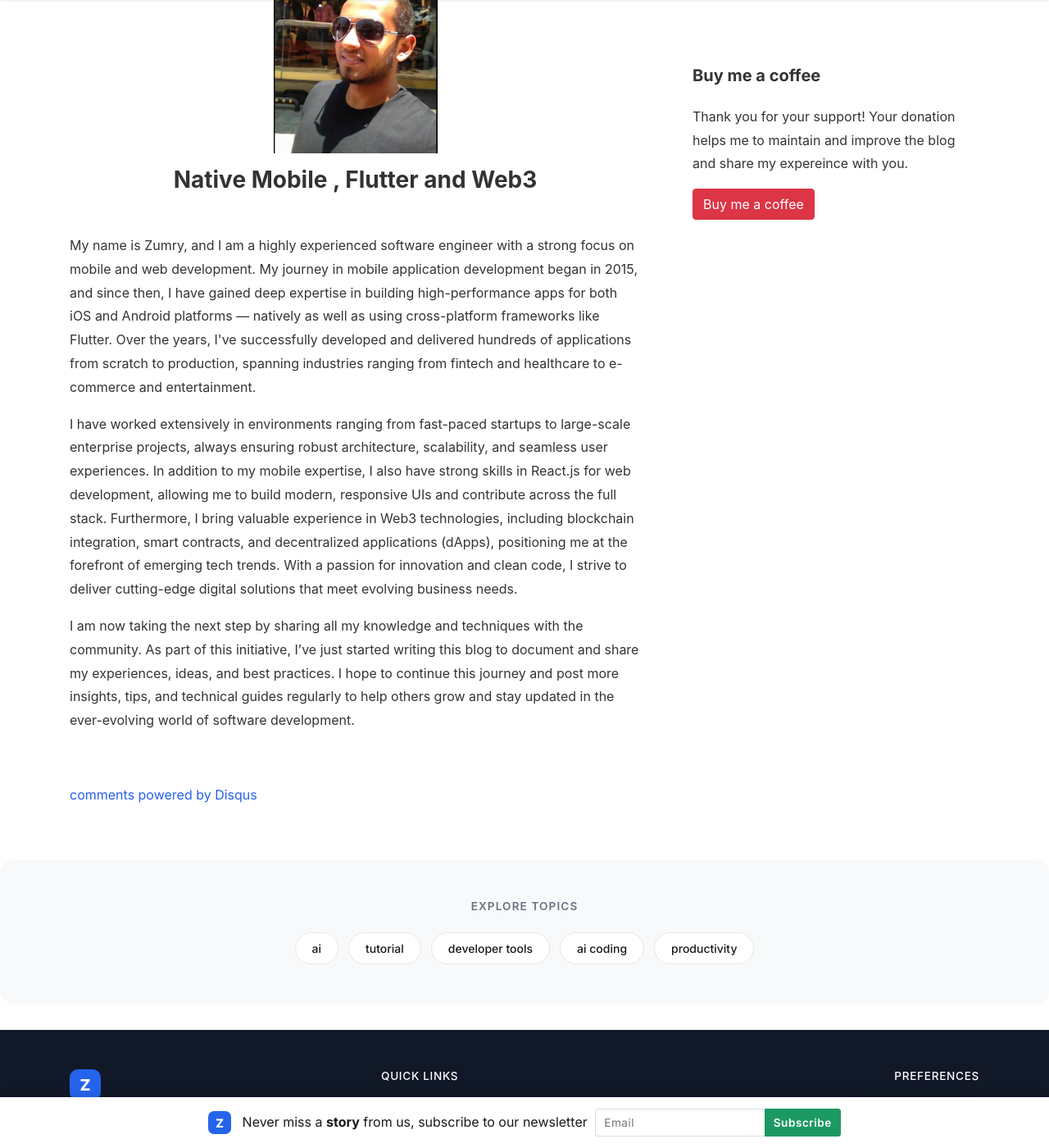
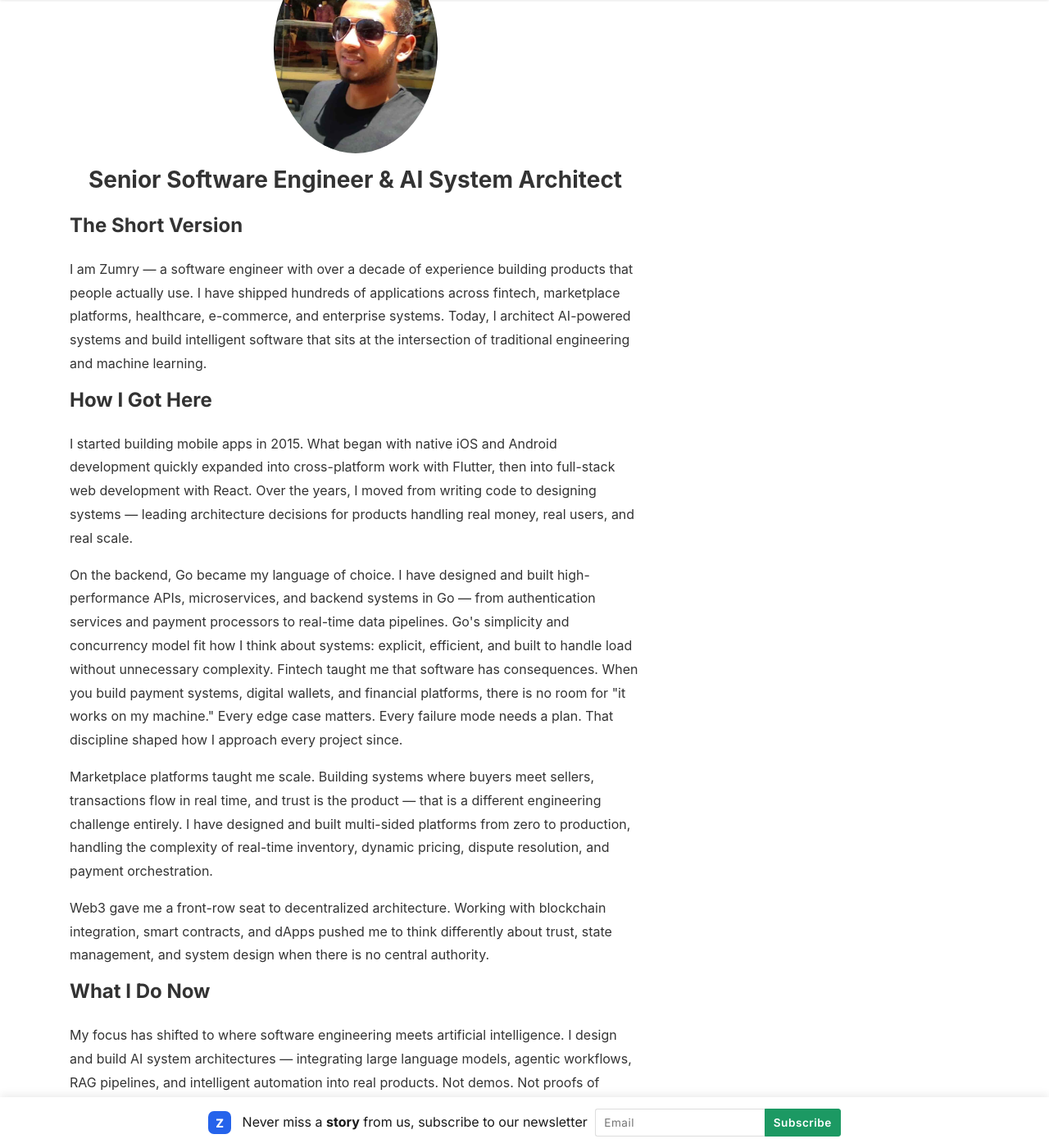
Before and after one commit to zumrywahid/zumrywahid.github.io, a Jekyll site: the page built from _pages/about.md, in a window 1280 px wide and 1400 px high, scrolled down 377 px. Shown: the whole window at 82% size. Built offline with Jekyll 4.4.1, drawn with Linux system fonts in a browser that asks for light colours; nearby versions of some CDN libraries; comment, search, counter and statistics services are not loaded; some of the changed text lies outside the part shown.

Commit message:
feat: rewrite about page with updated career profile and SEO

```diff
--- a/_pages/about.md
+++ b/_pages/about.md
@@ -1,44 +1,79 @@
 ---
 layout: page
-title: Zumry
+title: About
 permalink: /about
-comments: true
+description: "Zumry is a senior software engineer and AI system architect with 10+ years of experience in Go backend systems, mobile development, fintech, marketplace platforms, and AI-powered solutions."
+comments: false
 ---
 
 <div class="row justify-content-between">
 <div class="col-md-8 pr-5">
 
 <p align="center">
-  <img src="/assets/images/zumry.jpg" alt="Zumry Profile Photo" width="200"/>
+  <img src="/assets/images/zumry.jpg" alt="Zumry — Senior Software Engineer and AI System Architect" width="200" style="border-radius: 50%;"/>
 </p>
 
-<p class="mb-5 text-center h3">
-Native Mobile , Flutter and Web3
+<p class="mb-4 text-center h3">
+Senior Software Engineer & AI System Architect
+</p>
+
+<h4>The Short Version</h4>
+
+<p>
+I am Zumry — a software engineer with over a decade of experience building products that people actually use. I have shipped hundreds of applications across fintech, marketplace platforms, healthcare, e-commerce, and enterprise systems. Today, I architect AI-powered systems and build intelligent software that sits at the intersection of traditional engineering and machine learning.
+</p>
+
+<h4>How I Got Here</h4>
+
+<p>
+I started building mobile apps in 2015. What began with native iOS and Android development quickly expanded into cross-platform work with Flutter, then into full-stack web development with React. Over the years, I moved from writing code to designing systems — leading architecture decisions for products handling real money, real users, and real scale.
 </p>
 
 <p>
-My name is Zumry, and I am a highly experienced software engineer with a strong focus on mobile and web development. My journey in mobile application development began in 2015, and since then, I have gained deep expertise in building high-performance apps for both iOS and Android platforms — natively as well as using cross-platform frameworks like Flutter. Over the years, I've successfully developed and delivered hundreds of applications from scratch to production, spanning industries ranging from fintech and healthcare to e-commerce and entertainment.
-</p>
-<p>
-I have worked extensively in environments ranging from fast-paced startups to large-scale enterprise projects, always ensuring robust architecture, scalability, and seamless user experiences. In addition to my mobile expertise, I also have strong skills in React.js for web development, allowing me to build modern, responsive UIs and contribute across the full stack. Furthermore, I bring valuable experience in Web3 technologies, including blockchain integration, smart contracts, and decentralized applications (dApps), positioning me at the forefront of emerging tech trends. With a passion for innovation and clean code, I strive to deliver cutting-edge digital solutions that meet evolving business needs.
+On the backend, Go became my language of choice. I have designed and built high-performance APIs, microservices, and backend systems in Go — from authentication services and payment processors to real-time data pipelines. Go's simplicity and concurrency model fit how I think about systems: explicit, efficient, and built to handle load without unnecessary complexity.
+
+Fintech taught me that software has consequences. When you build payment systems, digital wallets, and financial platforms, there is no room for "it works on my machine." Every edge case matters. Every failure mode needs a plan. That discipline shaped how I approach every project since.
 </p>
 
 <p>
-I am now taking the next step by sharing all my knowledge and techniques with the community. As part of this initiative, I’ve just started writing this blog to document and share my experiences, ideas, and best practices. I hope to continue this journey and post more insights, tips, and technical guides regularly to help others grow and stay updated in the ever-evolving world of software development.
+Marketplace platforms taught me scale. Building systems where buyers meet sellers, transactions flow in real time, and trust is the product — that is a different engineering challenge entirely. I have designed and built multi-sided platforms from zero to production, handling the complexity of real-time inventory, dynamic pricing, dispute resolution, and payment orchestration.
+</p>
+
+<p>
+Web3 gave me a front-row seat to decentralized architecture. Working with blockchain integration, smart contracts, and dApps pushed me to think differently about trust, state management, and system design when there is no central authority.
+</p>
+
+<h4>What I Do Now</h4>
+
+<p>
+My focus has shifted to where software engineering meets artificial intelligence. I design and build AI system architectures — integrating large language models, agentic workflows, RAG pipelines, and intelligent automation into real products. Not demos. Not proofs of concept. Production systems that solve actual problems.
+</p>
+
+<p>
+I work across the full stack of AI-powered applications: from the infrastructure layer (model selection, orchestration, context management) through the application layer (API design, data pipelines, retrieval systems) to the interface layer (mobile apps, web platforms, CLI tools). A decade of shipping production software means I bring engineering rigor to a space that often lacks it.
+</p>
+
+<h4>What I Write About</h4>
+
+<p>
+This blog is where I share what I have learned — the hard way, over ten years of building software professionally. You will find posts on AI coding tools, system architecture, prompt engineering, mobile development, and the practical side of integrating AI into real workflows. No hype. No theory without practice. Just things that actually work, written by someone who ships code every day.
+</p>
+
+<h4>Core Expertise</h4>
+
+<ul>
+<li><strong>AI System Architecture</strong> — LLM integration, agentic workflows, RAG pipelines, MCP servers, AI-powered product design</li>
+<li><strong>Mobile Development</strong> — Native iOS (Swift/UIKit/SwiftUI), Native Android (Kotlin), Flutter, cross-platform architecture</li>
+<li><strong>Fintech & Payments</strong> — Payment systems, digital wallets, financial platform architecture, compliance-aware design</li>
+<li><strong>Marketplace Platforms</strong> — Multi-sided platforms, real-time transaction systems, trust and safety architecture</li>
+<li><strong>Backend Engineering (Go)</strong> — High-performance APIs, microservices, concurrency, real-time data pipelines</li>
+<li><strong>Web Development</strong> — React, Next.js, full-stack JavaScript/TypeScript</li>
+<li><strong>Web3</strong> — Blockchain integration, smart contracts, decentralized application architecture</li>
+</ul>
+
+<p>
+If you want to connect, talk architecture, or collaborate on something interesting — reach out. I am always up for a good technical conversation.
 </p>
 
 </div>
-
-<div class="col-md-4">
-
-<div class="sticky-top sticky-top-80">
-<h5>Buy me a coffee</h5>
-
-<p>Thank you for your support! Your donation helps me to maintain and improve the blog and share my expereince with you.</p>
-
-<a target="_blank" href="" class="btn btn-danger">Buy me a coffee</a>
-
-
 </div>
-</div>
-</div>
```
